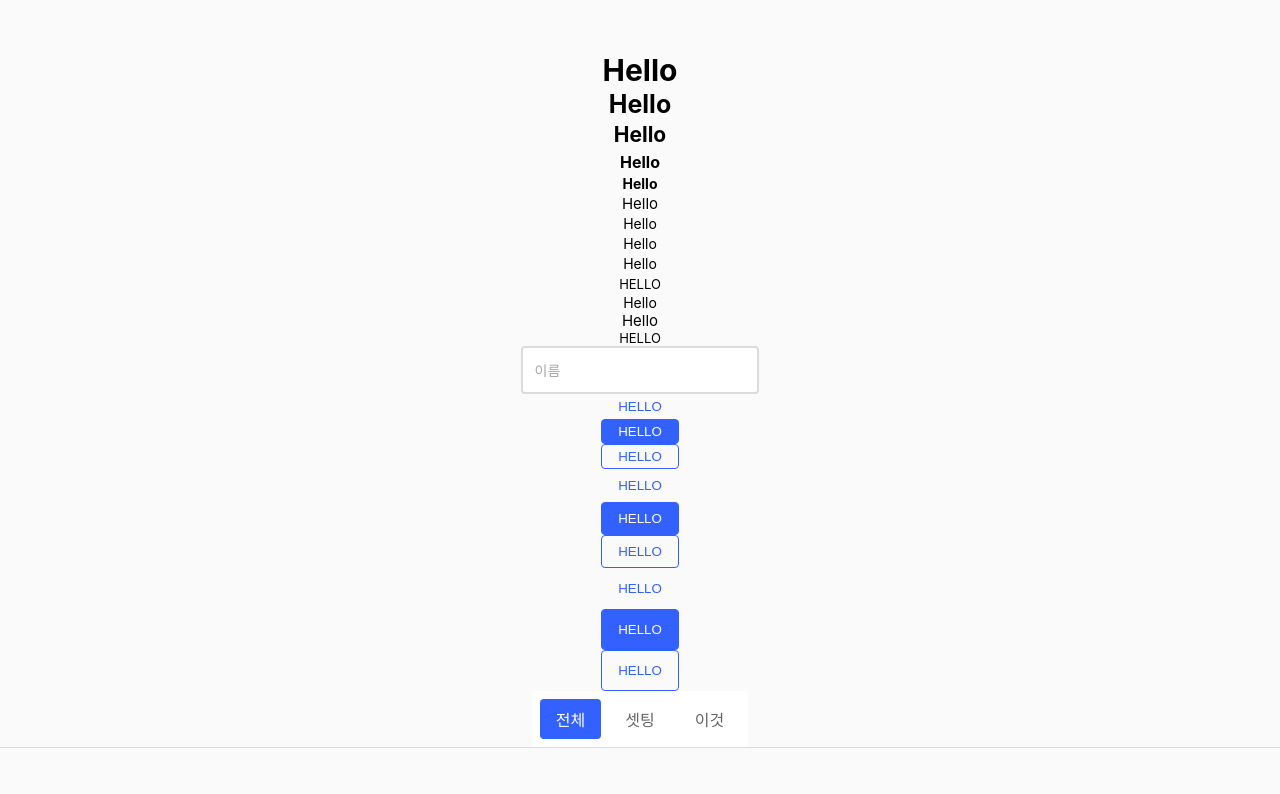
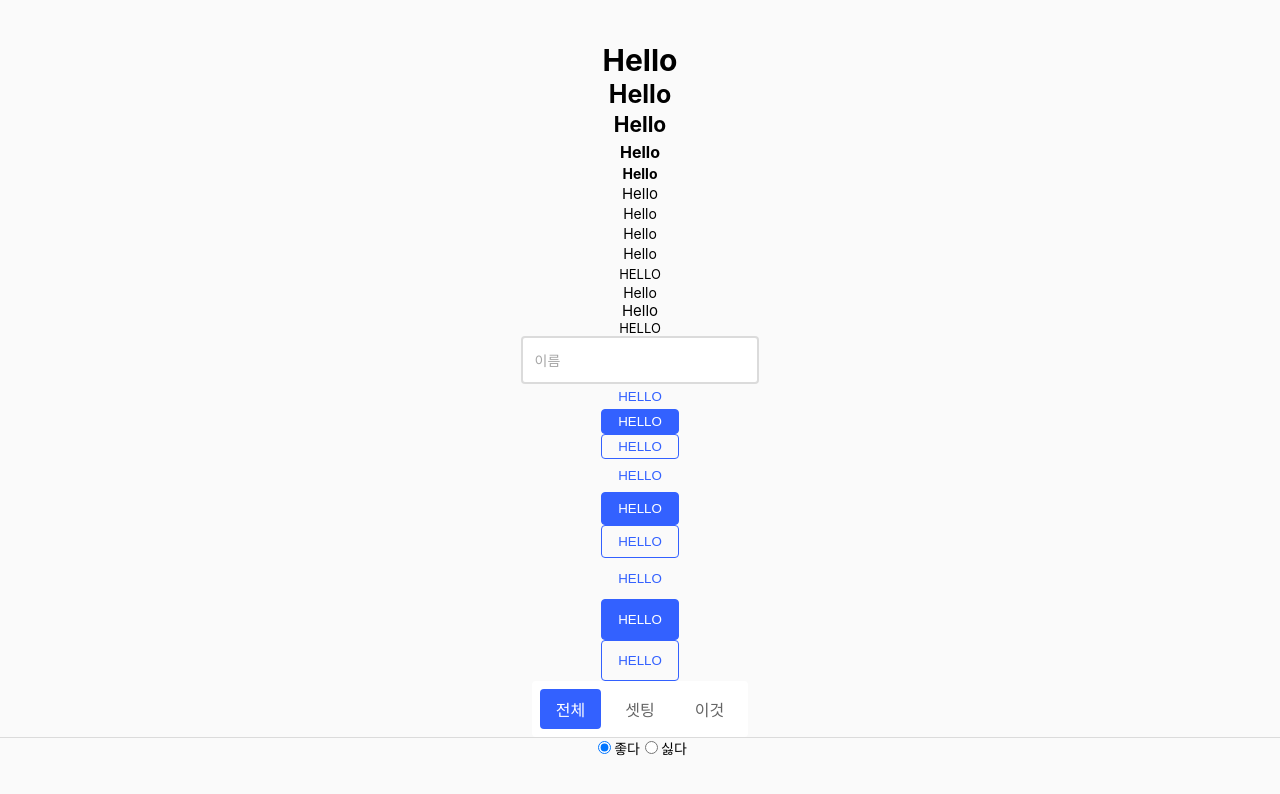
Before and after one commit to artvelop/design-system, a React (Create React App) app: page / in a window 1280 px wide. Shown: the top 794 px of the page. Built offline with nearby package versions, Linux system fonts and the light colour scheme.

Commit message:
feat: 라디오 그룹 컴포넌트 추가합니다

```diff
--- /dev/null
+++ b/src/components/ui/radio/RadioButton.tsx
@@ -0,0 +1,33 @@
+import React, { Dispatch, SetStateAction } from 'react';
+import styled from '@emotion/styled';
+import { Typography } from '../typography/Typography';
+
+interface Props<T extends string>
+  extends Omit<React.InputHTMLAttributes<HTMLInputElement>, 'type' | 'onChange' | 'checked'> {
+  onChangeState: Dispatch<SetStateAction<T>>;
+  selectOption: string;
+  label: string;
+}
+
+export const RadioButton = <T extends string>(props: Props<T>) => {
+  const { onChangeState, selectOption, label } = props;
+
+  const handleChangeValue = (event: React.ChangeEvent<HTMLInputElement>) => {
+    onChangeState(event.target.value as T);
+  };
+
+  const checked = props.value === selectOption;
+
+  return (
+    <Label>
+      <RadioControl type="radio" onChange={handleChangeValue} checked={checked} {...props} />
+      <Typography>{label}</Typography>
+    </Label>
+  );
+};
+
+const Label = styled.label`
+  gap: 8px;
+`;
+
+const RadioControl = styled.input``;
--- /dev/null
+++ b/src/components/ui/radio/RadioGroup.tsx
@@ -0,0 +1,14 @@
+import React, { PropsWithChildren } from 'react';
+import styled from '@emotion/styled';
+
+interface Props {
+  onSubmit?: () => void;
+}
+
+export const RadioGroup = ({ children, onSubmit }: PropsWithChildren<Props>) => {
+  return <Form onSubmit={onSubmit}>{children}</Form>;
+};
+
+const Form = styled.form`
+  display: flex;
+`;
--- a/src/pages/Main.tsx
+++ b/src/pages/Main.tsx
@@ -9,12 +9,16 @@ import { TabCompound } from '@components/ui/tab';
 import { Tooltip } from '@components/ui/tooltip/Tooltip';
 import { Divider } from '@components/ui/divider/Divider';
 import { useMessageModal } from '@hooks/useMessageModal';
+import { RadioGroup } from '@components/ui/radio/RadioGroup';
+import { RadioButton } from '@components/ui/radio/RadioButton';
 
 type MainTabType = 'all' | 'set' | 'this';
+type SelectOptionType = 'like' | 'hate';
 
 export const Main = () => {
   const [inputValue, setInputValue] = useState('');
   const [tabValue, setTabValue] = useState<MainTabType>('all');
+  const [selectOption, setSelectOption] = useState<SelectOptionType>('like');
   const messageModal = useMessageModal();
 
   const handleChangeInputValue = (event: React.ChangeEvent<HTMLInputElement>) => {
@@ -87,6 +91,20 @@ export const Main = () => {
         </TabCompound>
       </Tooltip>
       <Divider />
+      <RadioGroup>
+        <RadioButton
+          value={'like'}
+          onChangeState={setSelectOption}
+          selectOption={selectOption}
+          label="좋다"
+        />
+        <RadioButton
+          value={'hate'}
+          onChangeState={setSelectOption}
+          selectOption={selectOption}
+          label="싫다"
+        />
+      </RadioGroup>
     </Container>
   );
 };
```
Also changed, not shown: 1 other file (tests, documents, lock files or other folders).
